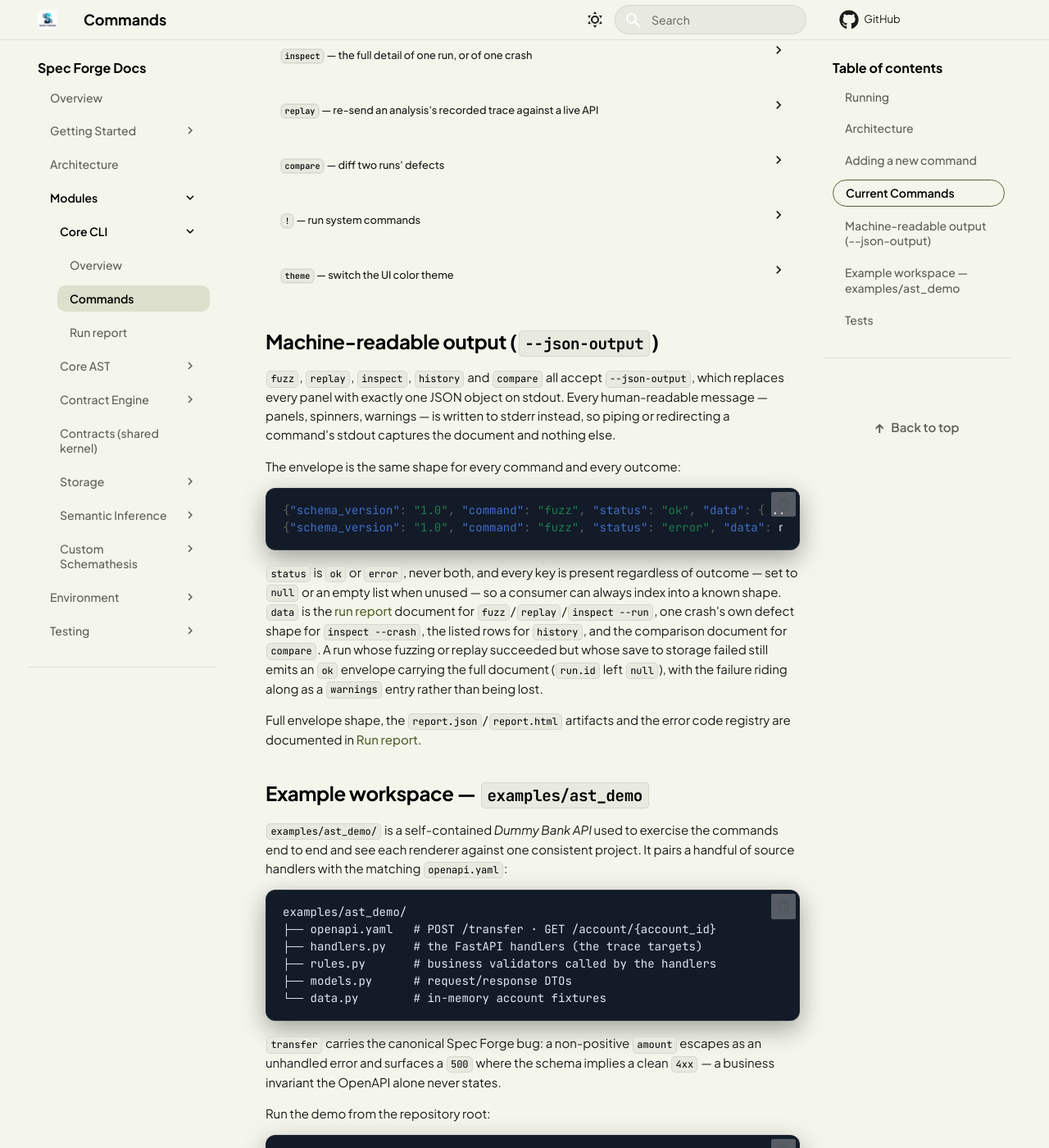
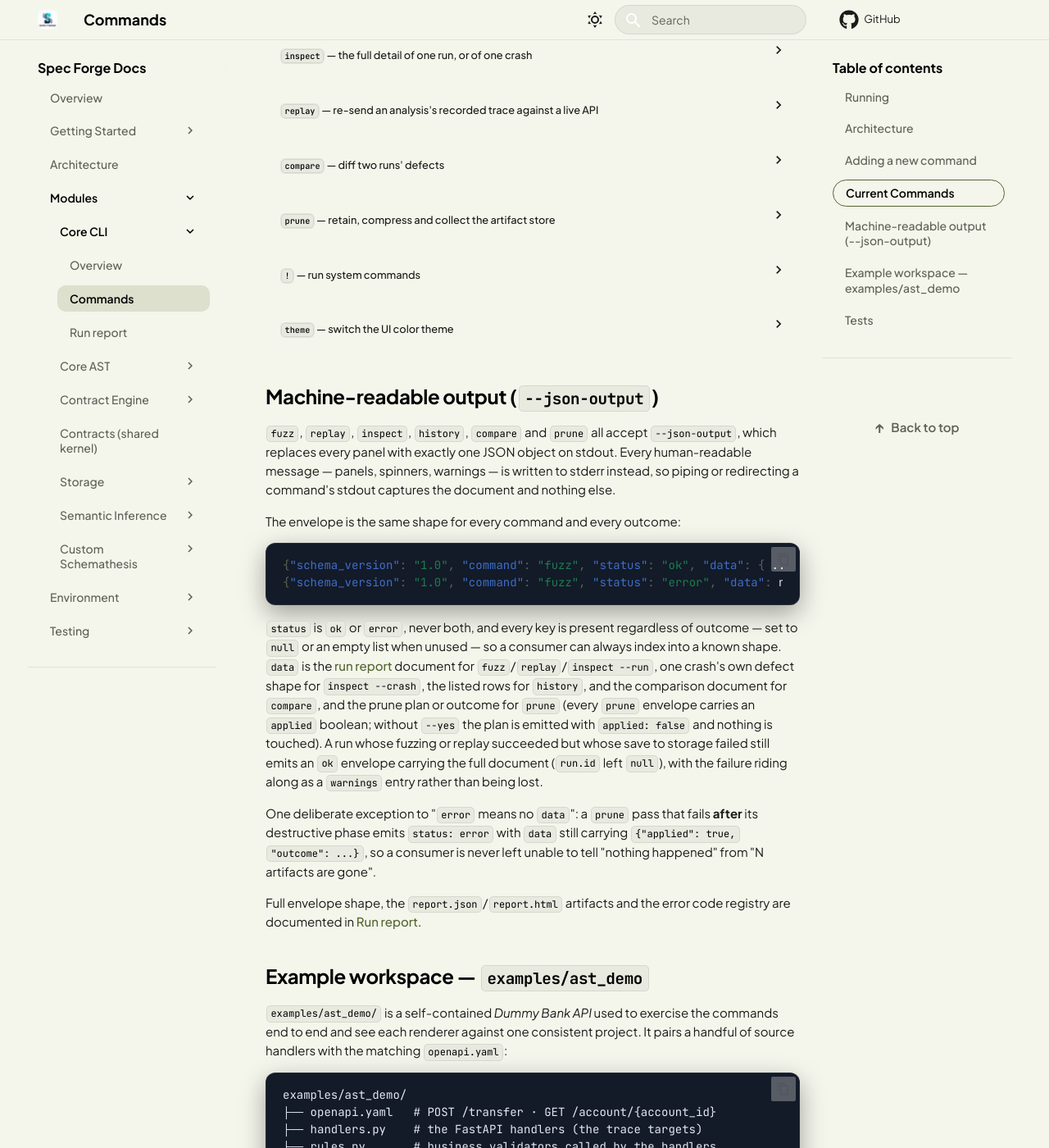
Before and after one commit to Spec-Forge-Testing/specforge-docs, an MkDocs documentation site: the page built from docs/modules/core/commands.md, in a window 1280 px wide and 1400 px high, scrolled down 2213 px. Shown: the whole window at 82% size. Built offline with MkDocs 1.6.1 and Material for MkDocs 9.7.7, drawn with Linux system fonts in a browser that asks for light colours; comment, search, counter and statistics services are not loaded.

Commit message:
docs(core): document the prune command and the retention envelope

````diff
--- a/docs/modules/core/commands.md
+++ b/docs/modules/core/commands.md
@@ -460,6 +460,49 @@ are all derived from the registry — no other file needs editing.
     single representative. The two runs can belong to the same analysis or to
     two different ones.
 
+??? "`prune` — retain, compress and collect the artifact store"
+
+    ```text
+    SpecForge ❯ prune                                  # report the store; touch nothing
+    SpecForge ❯ prune --compress                       # gzip what shrinks; never asks
+    SpecForge ❯ prune --keep-last 2 --dry-run          # show the plan and stop
+    SpecForge ❯ prune --keep-last 2                    # delete old run reports, after asking
+    SpecForge ❯ prune --keep-last 2 --include-traces   # also old traces — the named consent
+    SpecForge ❯ prune --collect-orphans                # sweep files no artifact row names
+    ```
+
+    `prune` is the only command that deletes anything, and it never acts
+    without showing its plan first. Bare `prune` only reports the store:
+    total size, artifacts by kind and by level, and any orphan files.
+
+    Rules **protect**; what no rule protects is a candidate, and adding a
+    rule can only ever save more, never condemn more:
+
+    - `--keep-last <n>` protects the n most recent analyses of each project,
+      with everything they produced.
+    - `--older-than <YYYY-MM-DD>` protects every analysis created on or
+      after that UTC date. An analysis with no date is always protected.
+    - `--max-size-mb <n>` is a budget, not a rule: it deletes candidates
+      oldest-first only until the store fits, and reports the shortfall when
+      it cannot get there. It cannot be combined with `--compress` — the
+      budget is computed on current sizes and cannot know what compression
+      will save, so compress first, then prune with the budget.
+
+    The consent ladder: compressing is free (`--compress` gzips any artifact
+    it shrinks without changing its digest or its directory — a compressed
+    trace still replays, still verified). Deleting regenerable run reports
+    asks once, with the plan on screen; `--yes` skips the prompt. Deleting a
+    recorded trace needs `--include-traces` **and** the confirmation — `--yes`
+    alone never reaches one — and the prompt names every analysis that stops
+    being replayable. A terminal that cannot answer is a no: without a TTY
+    and without `--yes`, the plan is shown and nothing is applied. There is
+    no default policy — `prune` with no flags deletes nothing, ever.
+
+    History, metrics and crash reports are never touched — they live in the
+    database, not the artifact store — and `history --project` shows a
+    **Replayable** column derived from the trace's presence, so a consented
+    trace deletion is visible the moment it happens.
+
 ??? "`!` — run system commands"
 
     ```text
@@ -508,7 +551,7 @@ are all derived from the registry — no other file needs editing.
 
 ## Machine-readable output (`--json-output`)
 
-`fuzz`, `replay`, `inspect`, `history` and `compare` all accept
+`fuzz`, `replay`, `inspect`, `history`, `compare` and `prune` all accept
 `--json-output`, which replaces every panel with exactly one JSON object on
 stdout. Every human-readable message — panels, spinners, warnings — is
 written to stderr instead, so piping or redirecting a command's stdout
@@ -526,10 +569,17 @@ of outcome — set to `null` or an empty list when unused — so a consumer can
 always index into a known shape. `data` is the [run report](reports.md)
 document for `fuzz`/`replay`/`inspect --run`, one crash's own defect shape
 for `inspect --crash`, the listed rows for `history`, and the comparison
-document for `compare`. A run whose fuzzing or replay succeeded but whose
-save to storage failed still emits an `ok` envelope carrying the full
-document (`run.id` left `null`), with the failure riding along as a
-`warnings` entry rather than being lost.
+document for `compare`, and the prune plan or outcome for `prune` (every
+`prune` envelope carries an `applied` boolean; without `--yes` the plan is
+emitted with `applied: false` and nothing is touched). A run whose fuzzing
+or replay succeeded but whose save to storage failed still emits an `ok`
+envelope carrying the full document (`run.id` left `null`), with the failure
+riding along as a `warnings` entry rather than being lost.
+
+One deliberate exception to "`error` means no `data`": a `prune` pass that
+fails **after** its destructive phase emits `status: error` with `data`
+still carrying `{"applied": true, "outcome": ...}`, so a consumer is never
+left unable to tell "nothing happened" from "N artifacts are gone".
 
 Full envelope shape, the `report.json`/`report.html` artifacts and the error
 code registry are documented in [Run report](reports.md).
````
Also changed, not shown: docs/modules/core/reports.md (+8 -0 lines).
